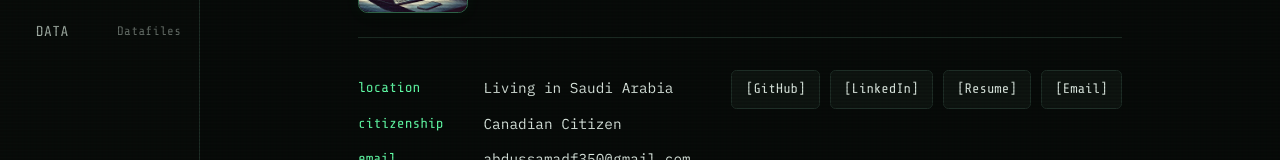
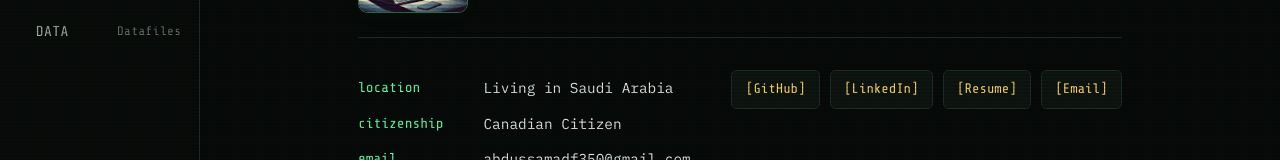
Before and after one commit to Airbus5717/airbus5717.github.io, an Astro site: page / in a window 1280 px wide. Shown: the part 227-387 px from the top of the page. Built offline with nearby package versions, Linux system fonts and the light colour scheme; Astro itself is replaced by a stand-in of ours.

Commit message:
Change action button color to yellow for visibility

```diff
--- a/src/styles/global.css
+++ b/src/styles/global.css
@@ -717,7 +717,7 @@ body {
   border-radius: 0.35rem;
   padding: 0.45rem 0.85rem;
   background: var(--terminal-surface);
-  color: var(--terminal-text);
+  color: #ffda6a;
   text-decoration: none;
   font-size: 0.86rem;
   cursor: pointer;
```
